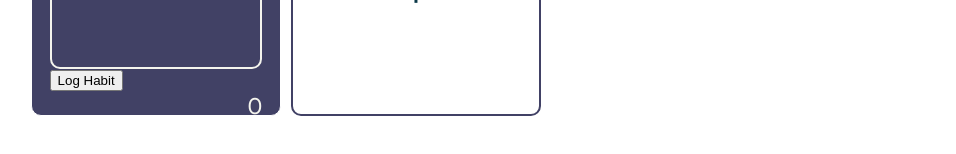
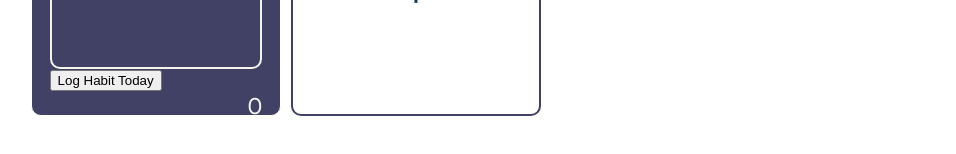
Before and after one commit to jckstllrd/habit-tracker, a React (Vite) app: page / in a window 1280 px wide. Shown: the part 298-452 px from the top of the page, without its empty margins (161-1117 px from the left). Built offline with nearby package versions, Linux system fonts and the light colour scheme.

Commit message:
feat: add streak to habit data shape and include streak calculation in logHabit

```diff
--- a/src/App.jsx
+++ b/src/App.jsx
@@ -9,6 +9,7 @@ export default function App() {
       id: 0,
       name: "running",
       log_completed: [],
+      streak: 0,
     },
   ]);
   let id = useRef(1);
@@ -20,18 +21,27 @@ export default function App() {
       id: id,
       name: habitName,
       log_completed: [],
+      streak: 0,
     };
     id.current = id.current + 1;
     setHabits((prev) => [...prev, habit]);
   }
   function logHabit(habitId) {
-    let date = new Date().toISOString().split("T")[0];
+    let today = new Date().toISOString().split("T")[0];
     setHabits((prev) =>
-      prev.map((habit) =>
-        habit.id === habitId
-          ? { ...habit, log_completed: [...habit.log_completed, date] }
-          : habit,
-      ),
+      prev.map((habit) => {
+        if (habit.id === habitId) {
+          if (habit.log_completed.at(-1) != today) {
+            let newStreak = habit.streak + 1;
+            return {
+              ...habit,
+              log_completed: [...habit.log_completed, today],
+              streak: newStreak,
+            };
+          }
+        }
+        return habit;
+      }),
     );
   }
 
--- a/src/components/Habit.jsx
+++ b/src/components/Habit.jsx
@@ -19,9 +19,9 @@ export default function Habit({ habit, logHabit }) {
               logHabit(habit.id);
             }}
           >
-            Log Habit
+            Log Habit Today
           </button>
-          <p className="habitStreak">{streak}</p>
+          <p className="habitStreak">{habit.streak}</p>
         </div>
       </div>
     </div>
```
